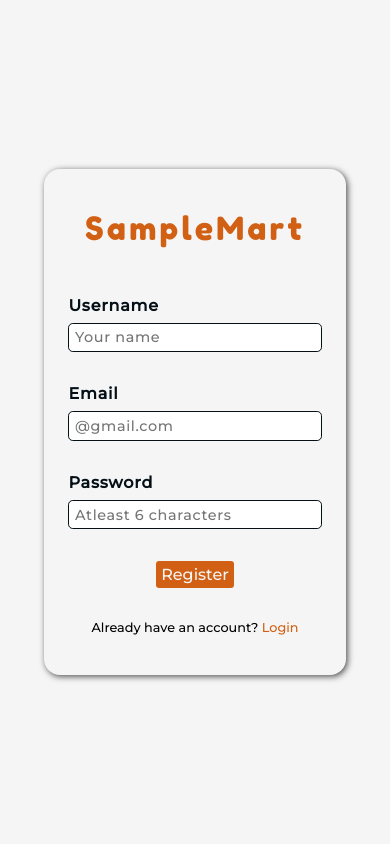
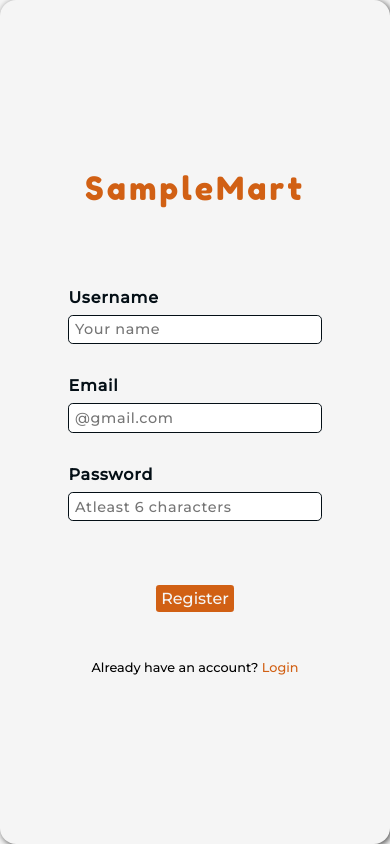
Before and after one commit to Ibtid/Kaz_SampleProject, a React (Create React App) app in the folder client/: page / in a window 390 px wide. Built offline with nearby package versions, Linux system fonts and the light colour scheme.

Commit message:
small responsiveness

```diff
--- a/client/src/API/user.js
+++ b/client/src/API/user.js
@@ -14,4 +14,20 @@ const register = async (user) => {
   }
 };
 
-export { register };
+const login = async (user) => {
+  try {
+    let response = await fetch('http://localhost:5000/api/users/login', {
+      method: 'POST',
+      headers: {
+        Accept: 'application/json',
+        'Content-Type': 'application/json',
+      },
+      body: JSON.stringify(user),
+    });
+    return await response.json();
+  } catch (error) {
+    console.log(error);
+  }
+};
+
+export { register, login };
--- a/client/src/pages/Authentication/Authentication.css
+++ b/client/src/pages/Authentication/Authentication.css
@@ -86,3 +86,26 @@
   font-weight: 800;
   letter-spacing: 0.02rem;
 }
+
+@media screen and (max-width: 600px) {
+  .authentication__container {
+    height: 100vh;
+    width: 100vw;
+    padding: 0rem;
+    background-color: var(--white);
+  }
+
+  .authentication__logo {
+    margin-bottom: 4rem;
+  }
+
+  .authentication__button {
+    background-color: var(--accent);
+    padding: 0.25rem 0.3rem;
+    color: var(--white);
+    font-family: 'Montserrat', sans-serif;
+    border-radius: 0.2rem;
+    cursor: pointer;
+    margin: 3rem 0rem 2rem 0rem;
+  }
+}
--- a/client/src/pages/Authentication/Authentication.js
+++ b/client/src/pages/Authentication/Authentication.js
@@ -1,5 +1,5 @@
 import React, { useState } from 'react';
-import { register } from '../../API/user';
+import { register, login } from '../../API/user';
 import './Authentication.css';
 
 const Authentication = () => {
@@ -17,10 +17,8 @@ const Authentication = () => {
   };
 
   const resgisterClicked = () => {
-    console.log(formData);
-
     register(formData).then((response) => {
-      console.log(response.errors);
+      console.log(response);
       if (response.errors) {
         setErrors(response.errors);
       }
@@ -28,7 +26,12 @@ const Authentication = () => {
   };
 
   const loginClicked = () => {
-    console.log(formData);
+    login(formData).then((response) => {
+      console.log(response);
+      if (response.errors) {
+        setErrors(response.errors);
+      }
+    });
   };
 
   return (
@@ -109,6 +112,7 @@ const Authentication = () => {
               className='highlightedText'
               onClick={() => {
                 setHasAccount(true);
+                setErrors([]);
               }}>
               Login
             </span>
@@ -120,6 +124,7 @@ const Authentication = () => {
               className='highlightedText'
               onClick={() => {
                 setHasAccount(false);
+                setErrors([]);
               }}>
               Register
             </span>
```
Also changed, not shown: 1 other file (tests, documents, lock files or other folders).
